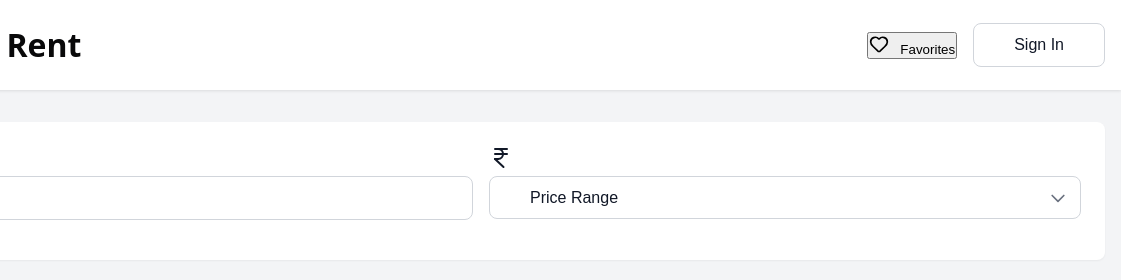
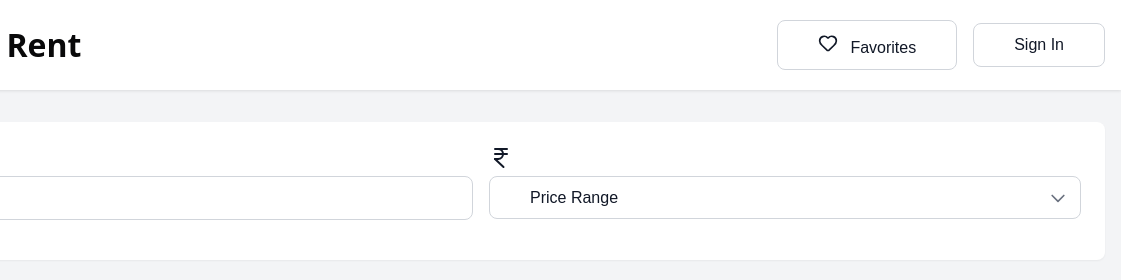
Before and after one commit to Yagna1211/rentalhomies, a plain HTML site: page index.html in a window 1280 px wide. Shown: the top 280 px of the page, 159-1280 px from the left. Drawn offline with nearby package versions, Linux system fonts and the light colour scheme.

Commit message:
Update index.html
updated the class name

```diff
--- a/index.html
+++ b/index.html
@@ -17,7 +17,7 @@
                 <h1>House Rent</h1>
             </div>
             <nav>
-                <button id="favorites-btn" class="btn-secondary">
+                <button id="favorites-btn" class="btn-primary">
                     <i data-lucide="heart" class="nav-icon"></i>
                     Favorites
                 </button>
```
